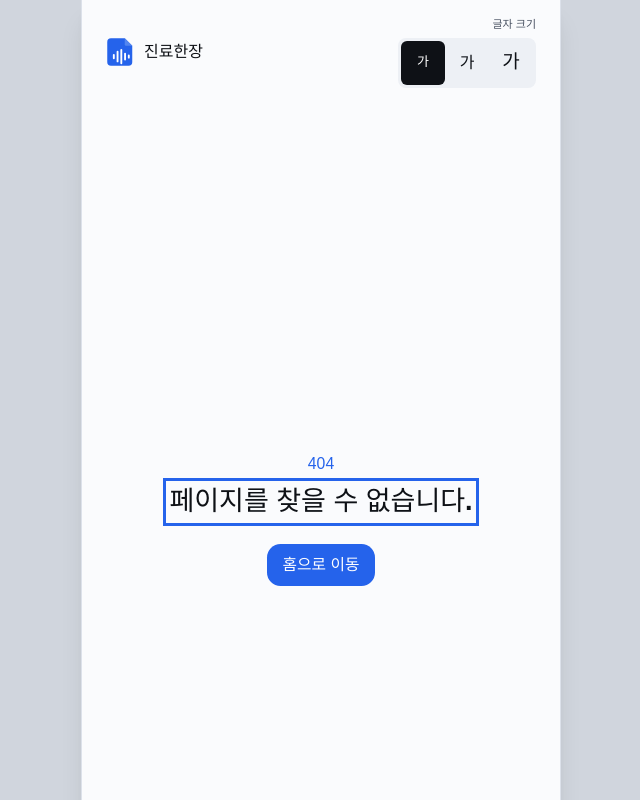
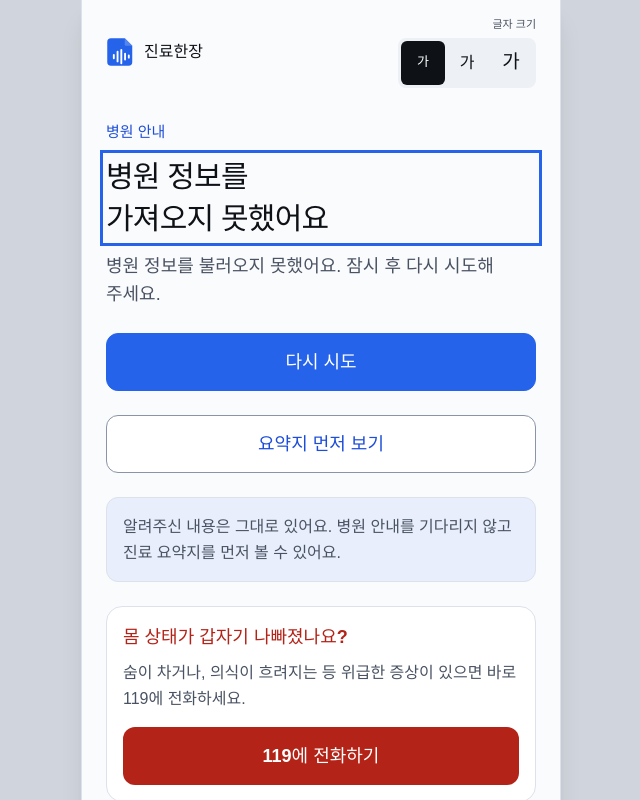
Before and after one commit to AI-healthCare-Team5/Team5-FE, a React (Vite) app: page /hospital-error in a window 1280 px wide. Before the commit this address had no page. Shown: the top 800 px of the page, without its empty margins (319-959 px from the left). Built offline with nearby package versions, Linux system fonts and the light colour scheme.

Commit message:
Feat: 병원 정보 오류 안내 구현

```diff
--- a/src/App.tsx
+++ b/src/App.tsx
@@ -6,6 +6,7 @@ import { MicGuidePage } from "@/pages/mic-guide/MicGuidePage";
 import { InterviewPage } from "@/pages/interview/InterviewPage";
 import { LocationPage } from "@/pages/location/LocationPage";
 import { HospitalEmptyPage } from "@/pages/hospital-empty/HospitalEmptyPage";
+import { HospitalErrorPage } from "@/pages/hospital-error/HospitalErrorPage";
 
 const router = createBrowserRouter([
   {
@@ -17,6 +18,7 @@ const router = createBrowserRouter([
       { path: "/interview", element: <InterviewPage /> },
       { path: "/location", element: <LocationPage /> },
       { path: "/hospital-empty", element: <HospitalEmptyPage /> },
+      { path: "/hospital-error", element: <HospitalErrorPage /> },
       { path: "*", element: <NotFoundPage /> },
     ],
   },
--- /dev/null
+++ b/src/pages/hospital-error/HospitalErrorPage.tsx
@@ -0,0 +1,29 @@
+import { EmergencyHelp } from "@/components/EmergencyHelp";
+import { ActionLink, Notice, PageTitle } from "@/components/ui";
+
+export function HospitalErrorPage() {
+  return (
+    <>
+      <PageTitle
+        eyebrow="병원 안내"
+        description="병원 정보를 불러오지 못했어요. 잠시 후 다시 시도해 주세요."
+      >
+        병원 정보를
+        <br />
+        가져오지 못했어요
+      </PageTitle>
+      <ActionLink to="/hospitals">다시 시도</ActionLink>
+      <ActionLink to="/summary" variant="outline">
+        요약지 먼저 보기
+      </ActionLink>
+      <Notice>
+        알려주신 내용은 그대로 있어요. 병원 안내를 기다리지 않고 진료 요약지를
+        먼저 볼 수 있어요.
+      </Notice>
+      <EmergencyHelp />
+      <ActionLink to="/" variant="quiet">
+        처음으로
+      </ActionLink>
+    </>
+  );
+}
```
